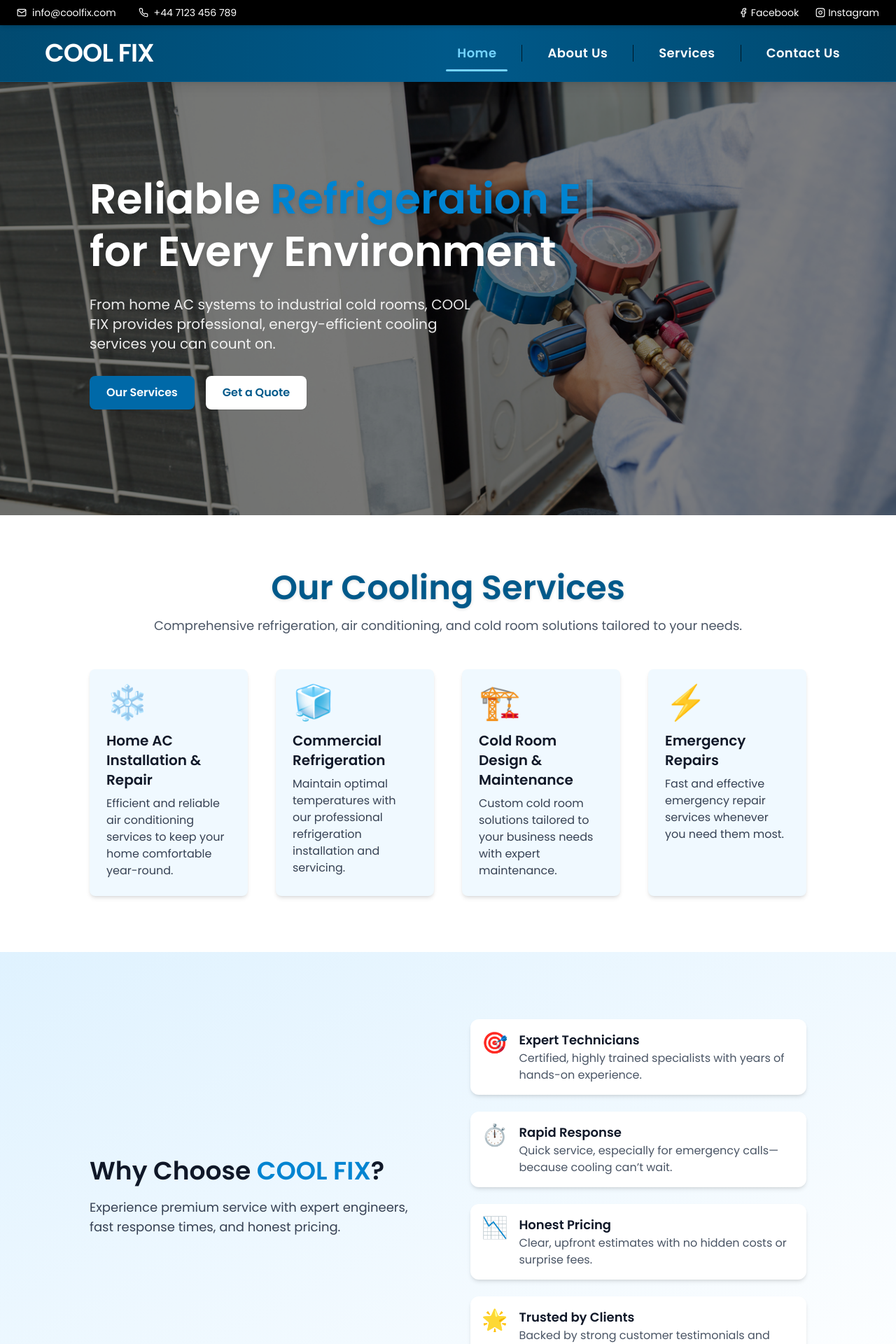
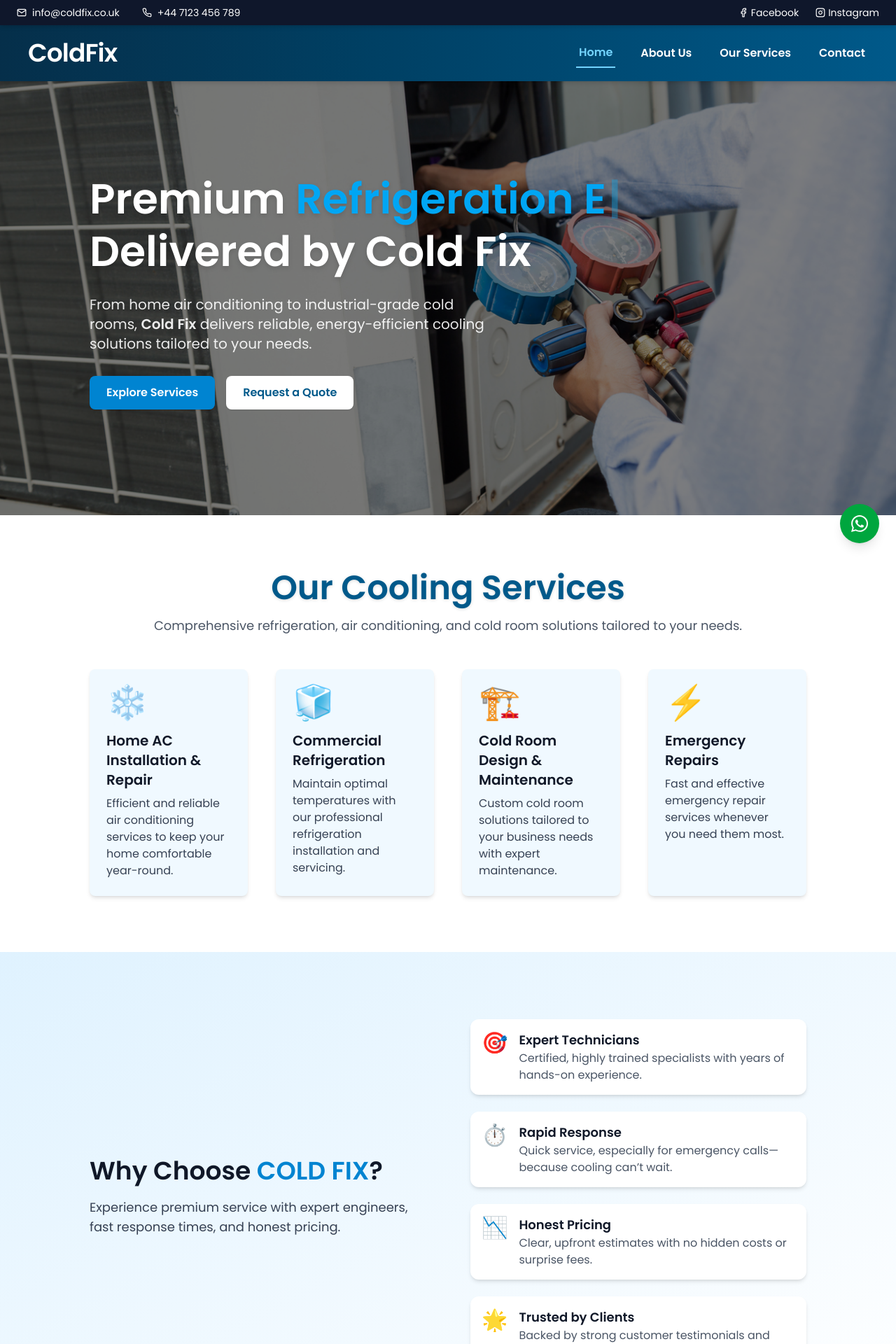
Before and after one commit to alikansoh/cold-fix, a Next.js app: page / in a window 1280 px wide. Shown: the top 1920 px of the page at 70% size. Built offline with nearby package versions, Linux system fonts and the light colour scheme.

Commit message:
add whatsapp icon

```diff
--- a/src/app/Components/CallToAction.jsx
+++ b/src/app/Components/CallToAction.jsx
@@ -19,7 +19,7 @@ export default function CallToAction() {
           Ready to Cool Things Down?
         </h2>
         <p className="text-lg sm:text-xl mb-8 text-white/90">
-          Whether it’s your home, business, or emergency situation — we’re here to help. Contact COOL FIX today and get fast, reliable service you can trust.
+          Whether it’s your home, business, or emergency situation — we’re here to help. Contact COLD FIX today and get fast, reliable service you can trust.
         </p>
         <div className="flex flex-wrap justify-center gap-4">
           <Link
--- a/src/app/Components/Foooter.jsx
+++ b/src/app/Components/Foooter.jsx
@@ -6,7 +6,7 @@ export default function Footer() {
       <div className="max-w-7xl mx-auto flex flex-col md:flex-row justify-between items-center gap-8">
         {/* Company Info */}
         <div className="text-center md:text-left">
-          <h3 className="text-2xl font-extrabold text-sky-400 mb-2">COOL FIX</h3>
+          <h3 className="text-2xl font-extrabold text-sky-700 mb-2">COLD FIX</h3>
           <p className="text-sm max-w-xs mx-auto md:mx-0">
             Your trusted partner for cooling solutions, refrigeration, and AC services.
           </p>
@@ -46,7 +46,7 @@ export default function Footer() {
 
       {/* Copyright */}
       <div className="mt-10 border-t border-gray-700 pt-6 text-center text-sm text-gray-500">
-        &copy; {new Date().getFullYear()} COOL FIX. All rights reserved.
+        &copy; {new Date().getFullYear()} COLD FIX. All rights reserved.
       </div>
     </footer>
   );
--- a/src/app/Components/Hero.jsx
+++ b/src/app/Components/Hero.jsx
@@ -31,7 +31,7 @@ export default function Hero() {
       <div className="absolute inset-0 z-[-1]">
         <img
           src="/hero.jpg"
-          alt="Cooling Services"
+          alt="ColdFix Cooling Services"
           className="w-full h-full object-cover"
         />
       </div>
@@ -39,29 +39,29 @@ export default function Hero() {
       {/* Hero Content */}
       <div className="relative z-10 max-w-3xl">
         <h1 className="text-4xl sm:text-5xl md:text-6xl font-extrabold leading-tight mb-6 drop-shadow-md">
-          Reliable{' '}
-          <span className="text-sky-600">
+          Premium{' '}
+          <span className="text-sky-500">
             {firstWord} {secondWord}
-            <Cursor cursorColor="#38bdf8" />
+            <Cursor cursorColor="#0ea5e9" />
           </span>{' '}
           <br />
-          for Every Environment
+          Delivered by Cold Fix
         </h1>
         <p className="text-lg sm:text-xl mb-8 max-w-xl text-white/90">
-          From home AC systems to industrial cold rooms, COOL FIX provides professional, energy-efficient cooling services you can count on.
+          From home air conditioning to industrial-grade cold rooms, <strong>Cold Fix</strong> delivers reliable, energy-efficient cooling solutions tailored to your needs.
         </p>
         <div className="flex flex-wrap gap-4">
           <Link
             href="/services"
-            className="bg-sky-700 hover:bg-sky-800 text-white px-6 py-3 rounded-lg shadow font-semibold text-sm sm:text-base"
+            className="bg-sky-600 hover:bg-sky-700 text-white px-6 py-3 rounded-lg shadow font-semibold text-sm sm:text-base"
           >
-            Our Services
+            Explore Services
           </Link>
           <Link
             href="/contact"
             className="bg-white text-sky-800 hover:bg-blue-100 px-6 py-3 rounded-lg shadow font-semibold text-sm sm:text-base"
           >
-            Get a Quote
+            Request a Quote
           </Link>
         </div>
       </div>
--- a/src/app/Components/Navbar.jsx
+++ b/src/app/Components/Navbar.jsx
@@ -12,18 +12,18 @@ export default function Navbar() {
   const navLinks = [
     { href: '/', label: 'Home' },
     { href: '/about', label: 'About Us' },
-    { href: '/services', label: 'Services' },
-    { href: '/contact', label: 'Contact Us' },
+    { href: '/services', label: 'Our Services' },
+    { href: '/contact', label: 'Contact' },
   ];
 
   return (
     <>
-      {/* Top Contact Bar - Fixed */}
-      <div className="fixed top-0 left-0 right-0 bg-black text-white text-sm py-2 px-6 flex justify-between items-center shadow-md z-50">
+      {/* Top Contact Bar */}
+      <div className="fixed top-0 left-0 right-0 bg-slate-900 text-white text-sm py-2 px-6 flex justify-between items-center shadow-md z-50">
         <div className="flex items-center space-x-8">
           <span className="flex items-center space-x-2">
             <FiMail className="text-white" />
-            <a href="mailto:info@coolfix.com" className="hover:underline">info@coolfix.com</a>
+            <a href="mailto:info@coldfix.co.uk" className="hover:underline">info@coldfix.co.uk</a>
           </span>
           <span className="flex items-center space-x-2">
             <FiPhone className="text-white" />
@@ -40,45 +40,36 @@ export default function Navbar() {
         </div>
       </div>
 
-      {/* Main Navigation Bar - Fixed below the top bar */}
-      <nav className="fixed top-[36px] left-0 right-0 z-40 bg-gradient-to-r from-sky-900 via-sky-800 to-sky-900 shadow-lg border-b border-sky-800">
-        <div className="max-w-7xl mx-auto px-8 sm:px-10 lg:px-16 flex justify-between items-center h-20">
+      {/* Main Navbar */}
+      <nav className="fixed top-[36px] left-0 right-0 z-40 bg-gradient-to-r from-sky-950 to-sky-800 shadow-md">
+        <div className="max-w-7xl mx-auto px-6 sm:px-10 flex justify-between items-center h-20">
           {/* Logo */}
-          <Link
-            href="/"
-            className="text-4xl font-extrabold text-white tracking-tight hover:text-sky-300 transition"
-          >
-            COOL FIX
+          <Link href="/" className="text-4xl font-extrabold text-white tracking-tight hover:text-sky-300 transition">
+            ColdFix
           </Link>
 
-          {/* Desktop Navigation */}
-          <div className="hidden lg:flex items-center text-white font-semibold text-lg tracking-wide">
-            {navLinks.map((link, idx) => (
-              <div key={link.href} className="flex items-center relative">
-                {/* Separator */}
-                {idx > 0 && (
-                  <span className="mx-5 h-6 border-r border-black opacity-70 select-none" />
-                )}
+          {/* Desktop Menu */}
+          <div className="hidden lg:flex items-center gap-8 text-white font-semibold">
+            {navLinks.map((link) => (
               <Link
+                key={link.href}
                 href={link.href}
-                  className={`relative px-4 py-2 transition duration-300 ${
+                className={`relative py-2 px-1 transition-all ${
                   pathname === link.href
-                      ? 'text-sky-300 after:content-[""] after:absolute after:-bottom-1 after:left-0 after:w-full after:h-[3px] after:bg-sky-300 after:rounded-full font-bold'
-                      : 'hover:text-sky-300 after:content-[""] after:absolute after:-bottom-1 after:left-0 after:w-0 after:h-[3px] after:bg-sky-300 after:rounded-full hover:after:w-full after:transition-all after:duration-300'
+                    ? 'text-sky-300 border-b-2 border-sky-300 font-bold'
+                    : 'hover:text-sky-300'
                 }`}
               >
                 {link.label}
               </Link>
-              </div>
             ))}
           </div>
 
-          {/* Mobile Hamburger */}
-          <div className="lg:hidden">
+          {/* Mobile Toggle */}
           <button
             onClick={() => setIsOpen(!isOpen)}
-              className="text-white focus:outline-none hover:text-sky-300 transition"
-              aria-label="Toggle menu"
+            className="lg:hidden text-white hover:text-sky-300 transition"
+            aria-label="Toggle Menu"
           >
             <svg className="w-7 h-7" fill="none" stroke="currentColor" strokeWidth={2}>
               <path
@@ -93,19 +84,18 @@ export default function Navbar() {
             </svg>
           </button>
         </div>
-        </div>
 
-        {/* Mobile Dropdown */}
+        {/* Mobile Dropdown Menu */}
         {isOpen && (
-          <div className="lg:hidden bg-sky-900 border-t border-sky-800 shadow-lg rounded-b-lg px-6 py-6 space-y-5 text-center text-white font-semibold text-lg">
+          <div className="lg:hidden bg-sky-900 border-t border-sky-800 px-6 py-6 space-y-4 text-center text-white font-medium">
             {navLinks.map((link) => (
               <Link
                 key={link.href}
                 href={link.href}
                 onClick={() => setIsOpen(false)}
-                className={`block py-3 rounded-md transition duration-300 ${
+                className={`block py-2 rounded-md transition ${
                   pathname === link.href
-                    ? 'text-sky-300 underline decoration-sky-300 underline-offset-4 font-bold'
+                    ? 'text-sky-300 underline font-bold'
                     : 'hover:text-sky-300'
                 }`}
               >
@@ -116,7 +106,7 @@ export default function Navbar() {
         )}
       </nav>
 
-      {/* Padding so content isn't hidden under fixed navbars */}
+      {/* Spacer for Fixed Bars */}
       <div className="h-[76px] lg:h-[96px]" />
     </>
   );
--- /dev/null
+++ b/src/app/Components/WhatsAppButton.jsx
@@ -0,0 +1,23 @@
+import React from 'react';
+import { FaWhatsapp } from 'react-icons/fa';
+
+export default function WhatsAppButton() {
+  return (
+    <a
+      href="https://wa.me/+447827268100" // replace with your WhatsApp number
+      target="_blank"
+      rel="noopener noreferrer"
+      aria-label="Chat on WhatsApp"
+      className="
+        fixed bottom-6 right-6 z-50
+        bg-green-600 hover:bg-green-700
+        text-white rounded-full
+        shadow-lg flex items-center justify-center
+        p-3 sm:p-4
+        w-12 h-12 sm:w-14 sm:h-14
+      "
+    >
+      <FaWhatsapp className="w-6 h-6 sm:w-7 sm:h-7" />
+    </a>
+  );
+}
--- a/src/app/Components/WhyChooseUS.jsx
+++ b/src/app/Components/WhyChooseUS.jsx
@@ -44,7 +44,7 @@ export default function WhyChooseUs() {
             transition={{ duration: 0.6 }}
             className="text-4xl font-bold leading-tight"
           >
-            Why Choose <span className="text-sky-600">COOL FIX</span>?
+            Why Choose <span className="text-sky-600">COLD FIX</span>?
           </motion.h2>
           <motion.p
             initial={{ opacity: 0, x: -50 }}
--- a/src/app/layout.js
+++ b/src/app/layout.js
@@ -2,7 +2,7 @@ import { Geist, Geist_Mono, Poppins } from "next/font/google";
 import "./globals.css";
 import Navbar from "./Components/Navbar";
 import Footer from "./Components/Foooter";
-
+import WhatsAppButton from "./Components/WhatsAppButton";
 const geistSans = Geist({
   variable: "--font-geist-sans",
   subsets: ["latin"],
@@ -27,7 +27,7 @@ export default function RootLayout({ children }) {
       <body
 className={poppins.className}      >
               <Navbar/>
-
+          <WhatsAppButton/>
         {children}
         <Footer/>
 
```
Also changed, not shown: src/app/Components/Testimonials.jsx (+5 -5 lines). Lines whose indentation alone changed are shown as unchanged.
